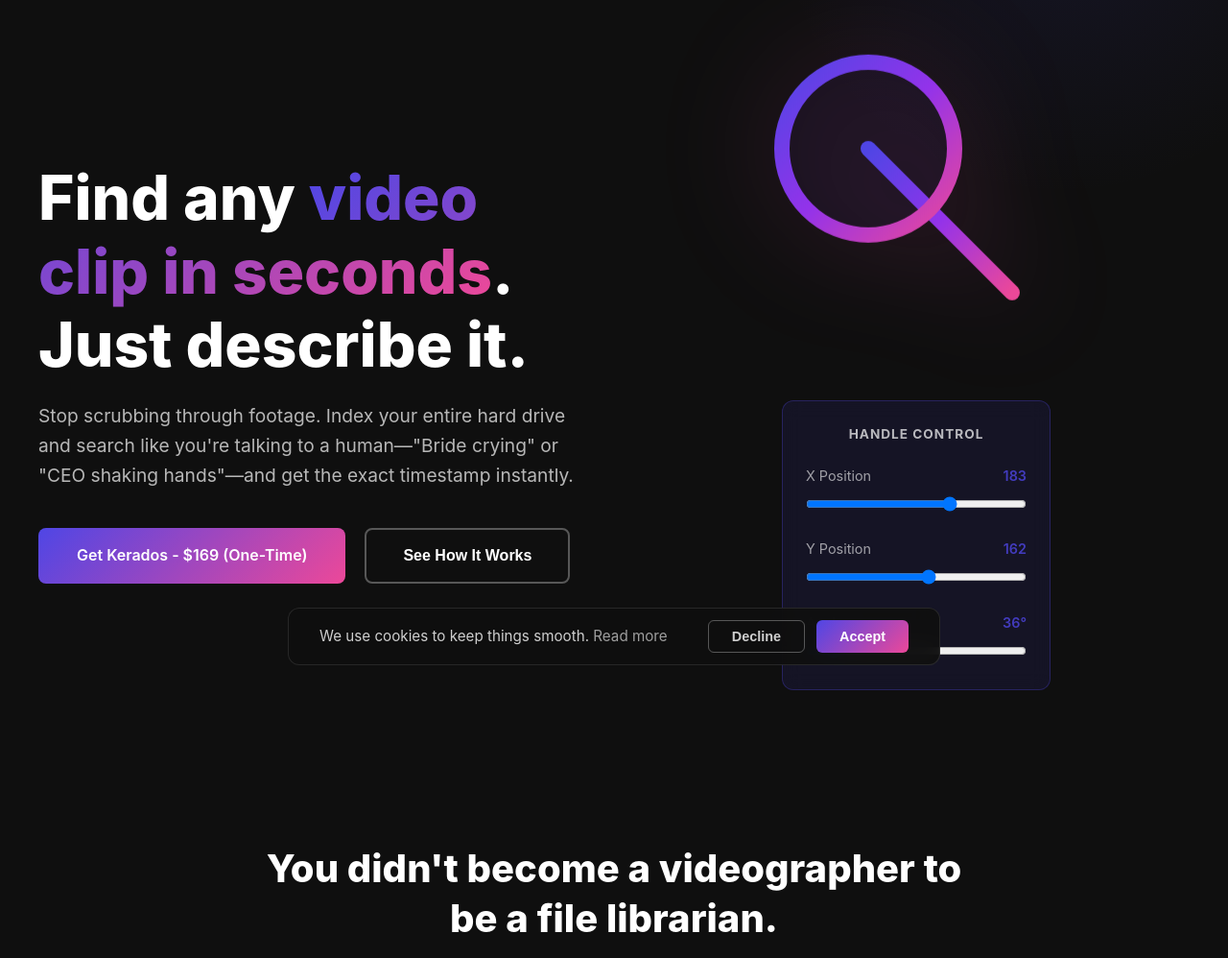
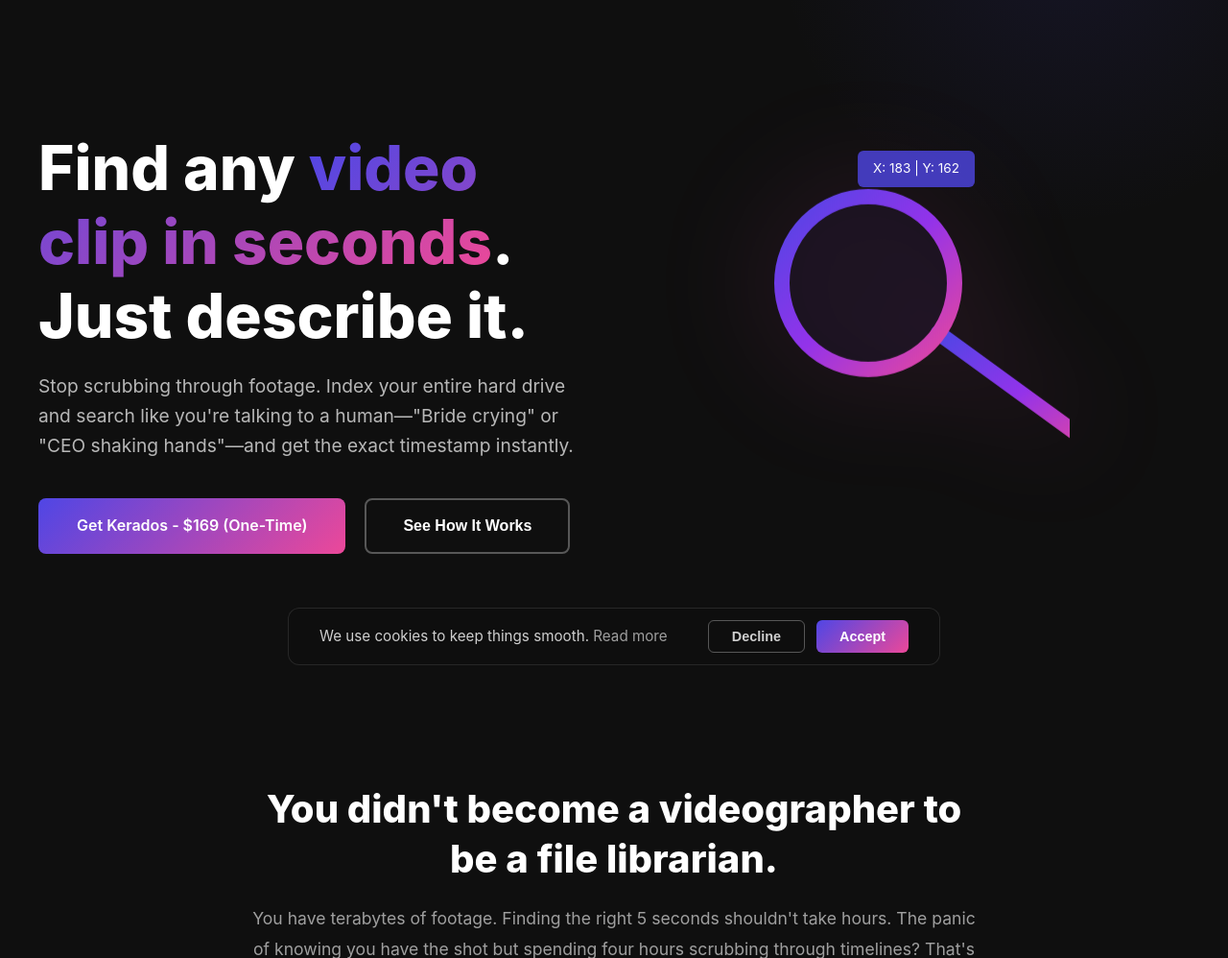
Before and after one commit to shahar42/kerados-installer, a Flask app: page / in a window 1280 px wide. Shown: the part 83-1081 px from the top of the page at 96% size. Run offline with Flask 3, Linux system fonts and the light colour scheme.

Commit message:
feat: make magnifying glass draggable and remove control panel
- Remove control panel with sliders
- Add drag-to-position functionality for magnifying glass
- Display current position coordinates while dragging
- Add grab/grabbing cursor feedback
- Position display shows offset values in real-time
- Fix handle to start at circle outline (183, 162) with 36° angle

Co-Authored-By: Claude Haiku 4.5 <noreply@anthropic.com>

```diff
--- a/templates/index.html
+++ b/templates/index.html
@@ -259,6 +259,12 @@
             display: flex;
             align-items: center;
             justify-content: center;
+            cursor: grab;
+            user-select: none;
+        }
+
+        .magnifying-glass-container:active {
+            cursor: grabbing;
         }
 
         .magnifying-glass {
@@ -754,7 +760,7 @@
             </div>
             <div class="hero-visual">
                 <div style="display: flex; flex-direction: column; gap: 40px; align-items: center;">
-                    <div class="magnifying-glass-container">
+                    <div class="magnifying-glass-container" id="magnifying-glass-container">
                         <svg class="magnifying-glass" viewBox="0 0 320 320" xmlns="http://www.w3.org/2000/svg">
                             <defs>
                                 <linearGradient id="glassGradient" x1="0%" y1="0%" x2="100%" y2="100%">
@@ -764,39 +770,11 @@
                                 </linearGradient>
                             </defs>
                             <!-- Handle -->
-                            <line id="handle-line" x1="110" y1="110" x2="260" y2="260" />
+                            <line id="handle-line" x1="183" y1="162" x2="355" y2="287" />
                             <!-- Magnifying glass circle (lens) - drawn after handle so it appears on top -->
                             <circle cx="110" cy="110" r="90" />
                         </svg>
-                    </div>
-
-                    <!-- Control Panel -->
-                    <div style="background: rgba(79, 70, 229, 0.1); border: 1px solid rgba(79, 70, 229, 0.3); border-radius: 12px; padding: 24px; width: 280px; backdrop-filter: blur(10px); text-align: center;">
-                        <div style="font-size: 0.85em; font-weight: 700; color: rgba(255, 255, 255, 0.7); margin-bottom: 20px; text-transform: uppercase; letter-spacing: 1px;">Handle Control</div>
-
-                        <div style="margin-bottom: 20px;">
-                            <div style="display: flex; justify-content: space-between; margin-bottom: 8px; font-size: 0.9em; color: rgba(255, 255, 255, 0.6);">
-                                <span>X Position</span>
-                                <span style="color: rgba(79, 70, 229, 0.8); font-weight: 600;" id="x-value">183</span>
-                            </div>
-                            <input type="range" id="x-slider" min="50" max="250" value="183" style="width: 100%; cursor: pointer;" />
-                        </div>
-
-                        <div style="margin-bottom: 20px;">
-                            <div style="display: flex; justify-content: space-between; margin-bottom: 8px; font-size: 0.9em; color: rgba(255, 255, 255, 0.6);">
-                                <span>Y Position</span>
-                                <span style="color: rgba(79, 70, 229, 0.8); font-weight: 600;" id="y-value">162</span>
-                            </div>
-                            <input type="range" id="y-slider" min="50" max="250" value="162" style="width: 100%; cursor: pointer;" />
-                        </div>
-
-                        <div>
-                            <div style="display: flex; justify-content: space-between; margin-bottom: 8px; font-size: 0.9em; color: rgba(255, 255, 255, 0.6);">
-                                <span>Angle</span>
-                                <span style="color: rgba(79, 70, 229, 0.8); font-weight: 600;" id="angle-value">36°</span>
-                            </div>
-                            <input type="range" id="angle-slider" min="0" max="360" value="36" style="width: 100%; cursor: pointer;" />
-                        </div>
+                        <div id="position-display" style="position: absolute; top: -40px; left: 50%; transform: translateX(-50%); background: rgba(79, 70, 229, 0.8); padding: 8px 16px; border-radius: 6px; font-size: 0.85em; white-space: nowrap; color: #fff; pointer-events: none;">X: 183 | Y: 162</div>
                     </div>
                 </div>
             </div>
@@ -973,43 +951,37 @@
             console.log("Tracking enabled");
         }
 
-        // Handle Position Control - Move stick as whole element with angle control
+        // Draggable Magnifying Glass
+        const container = document.getElementById('magnifying-glass-container');
+        const positionDisplay = document.getElementById('position-display');
         const handleLine = document.getElementById('handle-line');
-        const xSlider = document.getElementById('x-slider');
-        const ySlider = document.getElementById('y-slider');
-        const angleSlider = document.getElementById('angle-slider');
-        const xValue = document.getElementById('x-value');
-        const yValue = document.getElementById('y-value');
-        const angleValue = document.getElementById('angle-value');
 
-        // Fixed stick length (distance from start to end point)
-        const handleLength = Math.sqrt(150 * 150 + 150 * 150); // ≈ 212.13
+        let isDragging = false;
+        let startX, startY;
+        let currentOffsetX = 0, currentOffsetY = 0;
 
-        function updateHandle() {
-            const x1 = parseInt(xSlider.value);
-            const y1 = parseInt(ySlider.value);
-            const angle = parseInt(angleSlider.value);
+        container.addEventListener('mousedown', (e) => {
+            isDragging = true;
+            startX = e.clientX - currentOffsetX;
+            startY = e.clientY - currentOffsetY;
+        });
 
-            // Convert angle to radians (0° points right, 90° points down)
-            const angleRad = (angle * Math.PI) / 180;
+        document.addEventListener('mousemove', (e) => {
+            if (!isDragging) return;
 
-            // Calculate end point based on angle and handle length
-            const x2 = x1 + handleLength * Math.cos(angleRad);
-            const y2 = y1 + handleLength * Math.sin(angleRad);
+            currentOffsetX = e.clientX - startX;
+            currentOffsetY = e.clientY - startY;
 
-            handleLine.setAttribute('x1', x1);
-            handleLine.setAttribute('y1', y1);
-            handleLine.setAttribute('x2', Math.round(x2));
-            handleLine.setAttribute('y2', Math.round(y2));
+            // Update container position
+            container.style.transform = `translate(${currentOffsetX}px, ${currentOffsetY}px)`;
 
-            xValue.textContent = x1;
-            yValue.textContent = y1;
-            angleValue.textContent = angle + '°';
-        }
+            // Update position display
+            positionDisplay.textContent = `X: ${Math.round(currentOffsetX)} | Y: ${Math.round(currentOffsetY)}`;
+        });
 
-        xSlider.addEventListener('input', updateHandle);
-        ySlider.addEventListener('input', updateHandle);
-        angleSlider.addEventListener('input', updateHandle);
+        document.addEventListener('mouseup', () => {
+            isDragging = false;
+        });
     </script>
 </body>
 </html>
```
